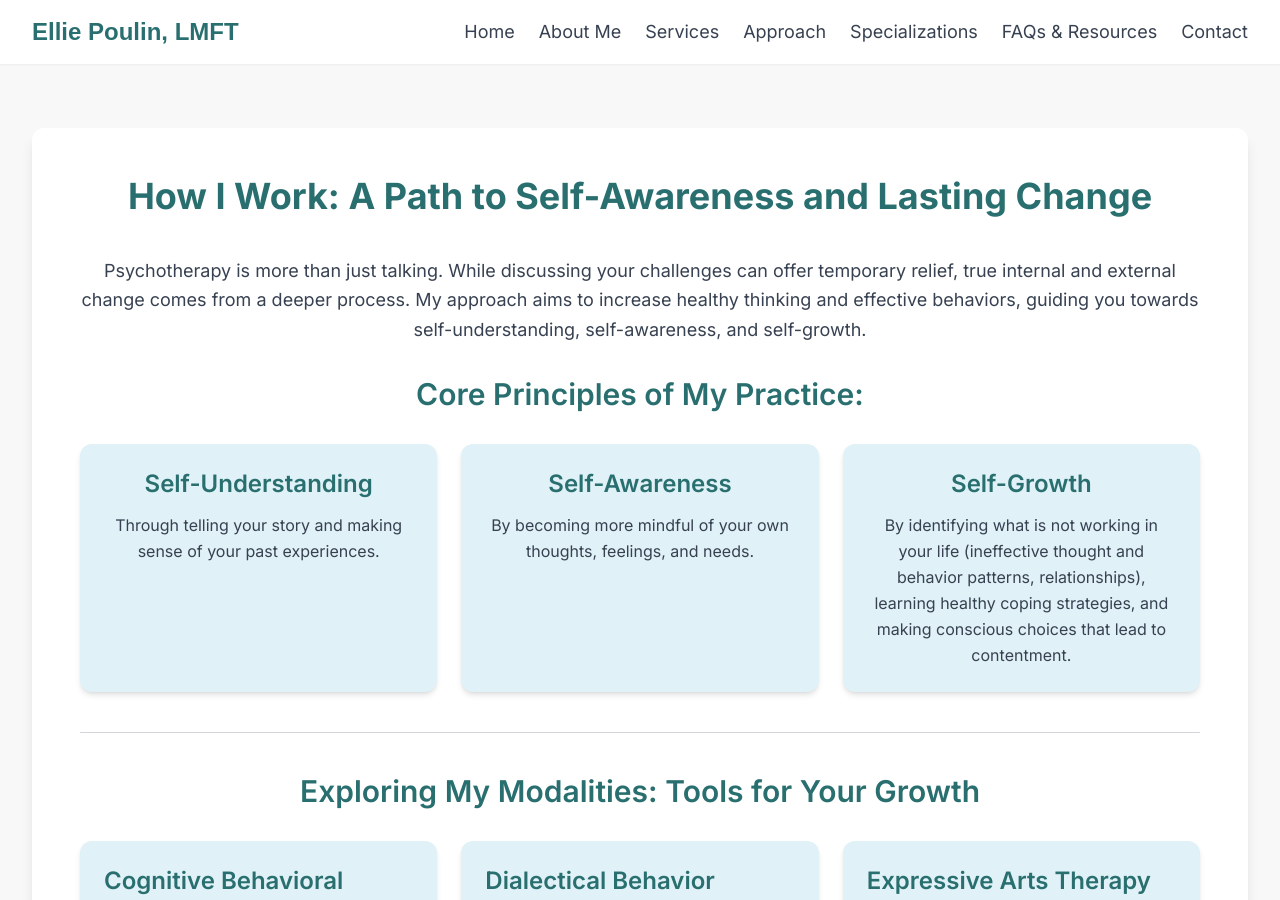
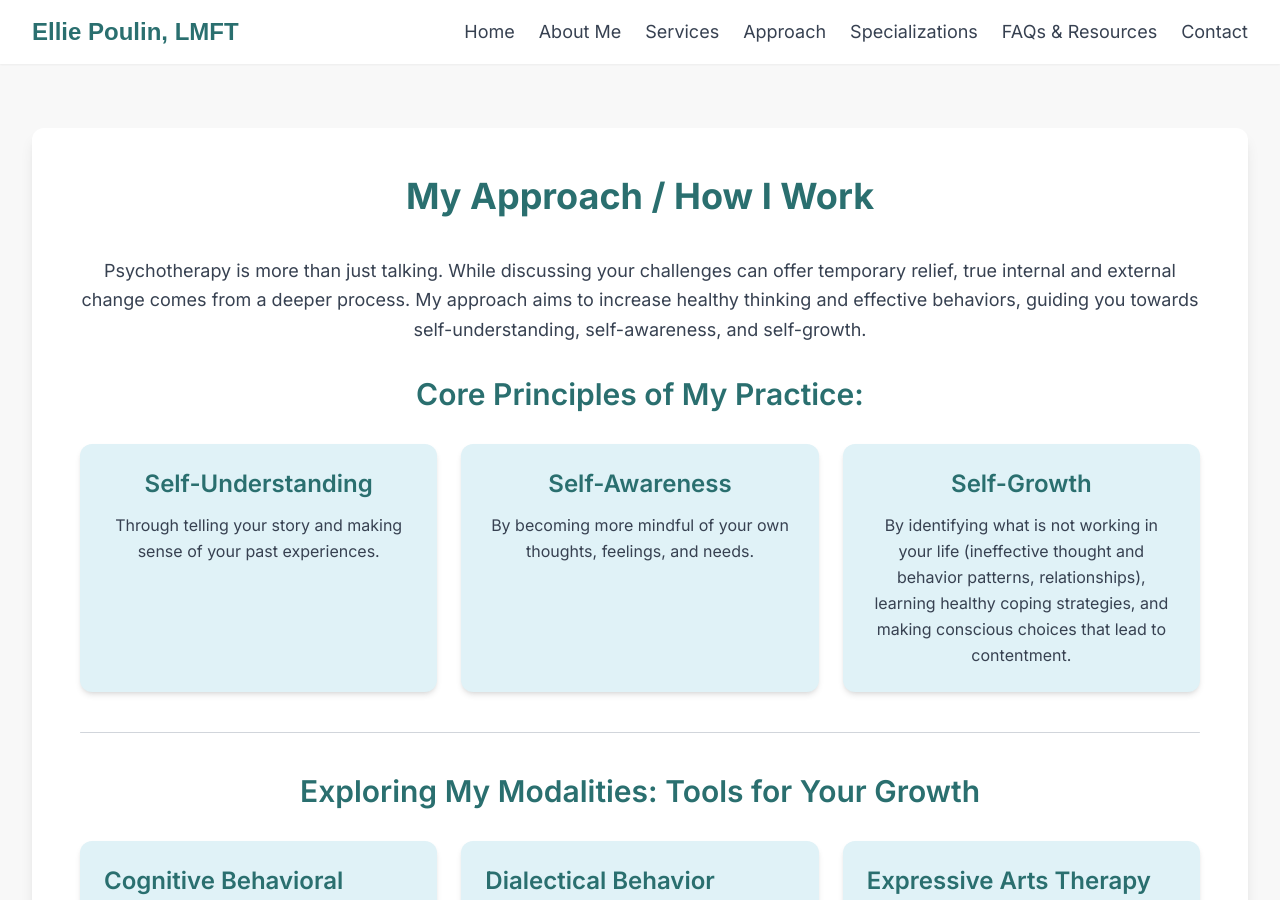
Before and after one commit to elliepoulin/elliepoulin.github.io, a Jekyll site: the page built from my-approach.html, in a window 1280 px wide and 900 px high. Built offline with Jekyll 4.4.1, drawn with Linux system fonts in a browser that asks for light colours; nearby versions of some CDN libraries; some web fonts are replaced.

Commit message:
Update my-approach.html

```diff
--- a/my-approach.html
+++ b/my-approach.html
@@ -6,7 +6,7 @@ permalink: /my-approach/
 
 <section class="py-16 px-4 sm:px-6 lg:px-8 container mx-auto mb-12">
     <div class="bg-white p-8 md:p-12 rounded-xl shadow-lg">
-        <h1 class="text-4xl font-bold text-primary-dark text-center mb-10">How I Work: A Path to Self-Awareness and Lasting Change</h1>
+        <h1 class="text-4xl font-bold text-primary-dark text-center mb-10">My Approach / How I Work</h1>
         <div class="prose lg:prose-lg max-w-none text-gray-700">
             <p class="text-lg leading-relaxed mb-6 text-center">
                 Psychotherapy is more than just talking. While discussing your challenges can offer temporary relief, true internal and external change comes from a deeper process. My approach aims to increase healthy thinking and effective behaviors, guiding you towards self-understanding, self-awareness, and self-growth.
```
